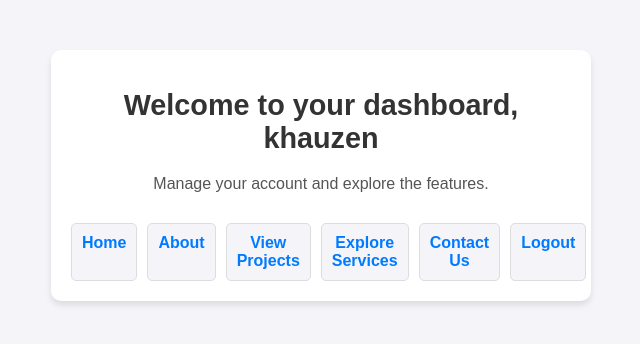
After one commit to Khauzen2/ProjectProductionSite, a Django app: page /dashboard/ in a window 1280 px wide. The commit adds this page. Shown: the top 344 px of the page, without its empty margins (319-959 px from the left). Run offline with Django 4.2, Linux system fonts and the light colour scheme; a user stored in the database is signed in.

Commit message:
adding more features to the code

```diff
--- a/api/static/css/style.css
+++ b/api/static/css/style.css
@@ -192,6 +192,12 @@ body, h1, h2, h3, p {
   }*/
 
   /* static/css/style.css */
+
+a {
+  pointer-events: auto; /* Ensure links are clickable */
+  z-index: 10; /* Adjust to make it on top */
+}
+
 
 body {
   background-color: #ffffff;
--- /dev/null
+++ b/api/static/css/users.css
@@ -0,0 +1,132 @@
+/* Global Styles */
+body {
+    background-color: #f4f4f9;
+    font-family: Arial, sans-serif;
+    color: #333;
+    margin: 0;
+    padding: 0;
+}
+
+
+/* Container Styles */
+.container,
+.dashboard-container {
+    max-width: 500px;
+    margin: 50px auto;
+    padding: 20px;
+    background-color: #ffffff;
+    border-radius: 10px;
+    box-shadow: 0 4px 6px rgba(0, 0, 0, 0.1);
+}
+
+h1 {
+    font-size: 1.8rem;
+    margin-bottom: 20px;
+    text-align: center;
+    color: #333;
+}
+
+p {
+    text-align: center;
+    margin-bottom: 20px;
+    color: #555;
+}
+
+/* Form Styles */
+form {
+    display: flex;
+    flex-direction: column;
+}
+
+form label {
+    margin-bottom: 5px;
+    font-weight: bold;
+    color: #333;
+}
+
+form input {
+    padding: 10px;
+    margin-bottom: 15px;
+    border: 1px solid #ddd;
+    border-radius: 5px;
+    font-size: 1rem;
+}
+
+form input:focus {
+    border-color: #007bff;
+    outline: none;
+    box-shadow: 0 0 4px rgba(0, 123, 255, 0.3);
+}
+
+button {
+    padding: 10px;
+    font-size: 1rem;
+    font-weight: bold;
+    background-color: #007bff;
+    color: white;
+    border: none;
+    border-radius: 5px;
+    cursor: pointer;
+    transition: background-color 0.3s;
+}
+
+button:hover {
+    background-color: #0056b3;
+}
+
+/* Links */
+a {
+    color: #007bff;
+    text-decoration: none;
+    transition: color 0.3s;
+}
+
+a:hover {
+    color: #0056b3;
+}
+
+/* Dashboard Specific Styles */
+.dashboard-header {
+    text-align: center;
+    margin-bottom: 30px;
+}
+
+.dashboard-links {
+    display: flex;
+    justify-content: space-between;
+    gap: 10px;
+}
+
+.dashboard-links a {
+    padding: 10px;
+    border: 1px solid #ddd;
+    border-radius: 5px;
+    background-color: #f4f4f9;
+    transition: background-color 0.3s, color 0.3s;
+    flex-grow: 1;
+    text-align: center;
+    font-weight: bold;
+}
+
+.dashboard-links a:hover {
+    background-color: #007bff;
+    color: white;
+    border-color: #007bff;
+}
+
+/* Responsive Styles */
+@media (max-width: 600px) {
+    .container,
+    .dashboard-container {
+        margin: 20px;
+        padding: 15px;
+    }
+
+    h1 {
+        font-size: 1.5rem;
+    }
+
+    .dashboard-links {
+        flex-direction: column;
+    }
+}
--- a/api/static/js/main.js
+++ b/api/static/js/main.js
@@ -39,4 +39,8 @@ document.addEventListener("DOMContentLoaded", function () {
     });
 });
 
+$('a').on('click', function(e) {
+    e.preventDefault(); // This stops the default action
+});
+
 console.log("JavaScript file is loaded!");
--- a/api/templates/about.html
+++ b/api/templates/about.html
@@ -27,6 +27,7 @@
             <li class="nav-item"><a class="nav-link" href="{% url 'projects' %}">Projects</a></li>
             <li class="nav-item"><a class="nav-link" href="{% url 'testimonials' %}">Testimonials</a></li>
             <li class="nav-item"><a class="nav-link" href="{% url 'contact' %}">Contact</a></li>
+            <li class="nav-item activate"><a class="nav-link" href="{% url 'dashboard' %}">{{ user.username }}'s board</a></li>
           </ul>
         </div>
       </div>
--- a/api/templates/contact.html
+++ b/api/templates/contact.html
@@ -27,6 +27,7 @@
             <li class="nav-item"><a class="nav-link" href="{% url 'projects' %}">Projects</a></li>
             <li class="nav-item"><a class="nav-link" href="{% url 'testimonials' %}">Testimonials</a></li>
             <li class="nav-item activate"><a class="nav-link" href="{% url 'contact' %}">Contact</a></li>
+            <li class="nav-item activate"><a class="nav-link" href="{% url 'dashboard' %}">{{ user.username }}'s board</a></li>
           </ul>
         </div>
       </div>
--- /dev/null
+++ b/api/templates/dashboard.html
@@ -0,0 +1,27 @@
+{% load static %}
+
+<!DOCTYPE html>
+<html lang="en">
+<head>
+    <meta charset="UTF-8">
+    <meta name="viewport" content="width=device-width, initial-scale=1.0">
+    <title>Dashboard</title>
+    <link rel="stylesheet" href="{% static 'css/users.css' %}">
+</head>
+<body>
+    <div class="dashboard-container">
+        <div class="dashboard-header">
+            <h1>Welcome to your dashboard, {{ user.username }}</h1>
+            <p>Manage your account and explore the features.</p>
+        </div>
+        <div class="dashboard-links">
+            <a href="{% url 'homepage' %}">Home</a>
+            <a href="{% url 'about' %}">About</a>
+            <a href="{% url 'projects' %}">View Projects</a>
+            <a href="{% url 'services' %}">Explore Services</a>
+            <a href="{% url 'contact' %}">Contact Us</a>
+            <a href="{% url 'homepage' %}">Logout</a>
+        </div>
+    </div>
+</body>
+</html>
--- a/api/templates/projects.html
+++ b/api/templates/projects.html
@@ -29,6 +29,7 @@
                     <li class="nav-item activate"><a class="nav-link" href="{% url 'projects' %}">Projects</a></li>
                     <li class="nav-item"><a class="nav-link" href="{% url 'testimonials' %}">Testimonials</a></li>
                     <li class="nav-item"><a class="nav-link" href="{% url 'contact' %}">Contact</a></li>
+                    <li class="nav-item activate activate"><a class="nav-link" href="{% url 'dashboard' %}">{{ user.username }}'s board</a></li>
                 </ul>
             </div>
         </div>
@@ -75,8 +76,6 @@
                 </button>
             </div>
         </div>
-        <h2 class="section-title mt-5">More Projects</h2>
-        <ul class="list-unstyled">
         <h2 class="section-title mt-5 fade-in">More Projects</h2>
         <ul class="list-unstyled fade-in">
             <li>
--- a/api/templates/services.html
+++ b/api/templates/services.html
@@ -27,6 +27,7 @@
             <li class="nav-item"><a class="nav-link" href="{% url 'projects' %}">Projects</a></li>
             <li class="nav-item"><a class="nav-link" href="{% url 'testimonials' %}">Testimonials</a></li>
             <li class="nav-item"><a class="nav-link" href="{% url 'contact' %}">Contact</a></li>
+            <li class="nav-item activate"><a class="nav-link" href="{% url 'dashboard' %}">{{ user.username }}'s board</a></li>
           </ul>
         </div>
       </div>
--- a/api/templates/testimonials.html
+++ b/api/templates/testimonials.html
@@ -30,6 +30,7 @@
             <li class="nav-item"><a class="nav-link" href="{% url 'projects' %}">Projects</a></li>
             <li class="nav-item activate"><a class="nav-link" href="{% url 'testimonials' %}">Testimonials</a></li>
             <li class="nav-item"><a class="nav-link" href="{% url 'contact' %}">Contact</a></li>
+            <li class="nav-item activate"><a class="nav-link" href="{% url 'dashboard' %}">{{ user.username }}'s board</a></li>
           </ul>
         </div>
       </div>
--- a/api/urls.py
+++ b/api/urls.py
@@ -1,22 +1,18 @@
-"""client_service_website URL Configuration
+# urls
 
-The `urlpatterns` list routes URLs to views. For more information please see:
-    https://docs.djangoproject.com/en/4.0/topics/http/urls/
-Examples:
-Function views
-    1. Add an import:  from my_app import views
-    2. Add a URL to urlpatterns:  path('', views.home, name='home')
-Class-based views
-    1. Add an import:  from other_app.views import Home
-    2. Add a URL to urlpatterns:  path('', Home.as_view(), name='home')
-Including another URLconf
-    1. Import the include() function: from django.urls import include, path
-    2. Add a URL to urlpatterns:  path('blog/', include('blog.urls'))
-"""
-from django.contrib import admin
-from django.urls import path, include
+from django.urls import path
+from api import views
+from django.contrib.auth.views import LogoutView
 
 urlpatterns = [
-    path('admin/', admin.site.urls),
-    path('', include('api.urls')),
+    path('', views.homepage, name='homepage'),
+    path('about/', views.about, name='about'),
+    path('services/', views.services, name='services'),
+    path('projects/', views.projects, name='projects'),
+    path('testimonials/', views.testimonials, name='testimonials'),
+    path('contact/', views.contact, name='contact'),
+    path('register/', views.register, name='register'),
+    path('login/', views.login_view, name='login'),
+    path('logout/', LogoutView.as_view(), name='logout'),
+    path('dashboard/', views.dashboard, name='dashboard'),  # Example protected page
 ]
--- a/api/views.py
+++ b/api/views.py
@@ -1,11 +1,54 @@
 # client_service_website/views.py
 
-from django.shortcuts import render
+from django.shortcuts import render, redirect
 import os, json
 from pathlib import Path
+# Login
+from django.contrib.auth import login, authenticate
+from django.contrib.auth.forms import AuthenticationForm
+from django.contrib.auth.decorators import login_required
+from .forms import CustomUserCreationForm, CustomAuthenticationForm
+
+from django.contrib import messages
+from .forms import RegistrationForm
+
+def register(request):
+    if request.method == "POST":
+        form = RegistrationForm(request.POST)
+        if form.is_valid():
+            print("Form is valid!")  # Debugging statement
+            form.save()
+            messages.success(request, "Account created successfully!")
+            return redirect("login")  # Redirect to login page after successful registration
+        else:
+            print("Form errors:", form.errors)  # Debugging statement
+            messages.error(request, "Please correct the errors below.")
+    else:
+        form = RegistrationForm()
+
+    context = {"form": form}
+    return render(request, "register.html", context)
+
+# Login View
+def login_view(request):
+    if request.method == 'POST':
+        form = CustomAuthenticationForm(data=request.POST)
+        if form.is_valid():
+            user = form.get_user()
+            login(request, user)
+            return redirect('dashboard')  # Redirect to homepage or dashboard
+    else:
+        form = CustomAuthenticationForm()
+    return render(request, 'login.html', {'form': form})
+
+# Protected Page Example
+@login_required
+def dashboard(request):
+    return render(request, 'dashboard.html')
 
 def homepage(request):
-    return render(request, 'homepage.html')  # Render a homepage template
+    if request.user.is_authenticated:
+        return render(request, 'homepage.html')  # Render a homepage template
 
 def about(request):
     return render(request, 'about.html')
--- a/client_service_website/urls.py
+++ b/client_service_website/urls.py
@@ -1,13 +1,22 @@
-# urls
+"""client_service_website URL Configuration
 
-from django.urls import path
-from api import views
+The `urlpatterns` list routes URLs to views. For more information please see:
+    https://docs.djangoproject.com/en/4.0/topics/http/urls/
+Examples:
+Function views
+    1. Add an import:  from my_app import views
+    2. Add a URL to urlpatterns:  path('', views.home, name='home')
+Class-based views
+    1. Add an import:  from other_app.views import Home
+    2. Add a URL to urlpatterns:  path('', Home.as_view(), name='home')
+Including another URLconf
+    1. Import the include() function: from django.urls import include, path
+    2. Add a URL to urlpatterns:  path('blog/', include('blog.urls'))
+"""
+from django.contrib import admin
+from django.urls import path, include
 
 urlpatterns = [
-    path('', views.homepage, name='homepage'),
-    path('about/', views.about, name='about'),
-    path('services/', views.services, name='services'),
-    path('projects/', views.projects, name='projects'),
-    path('testimonials/', views.testimonials, name='testimonials'),
-    path('contact/', views.contact, name='contact'),
+    path('admin/', admin.site.urls),
+    path('', include('api.urls')),
 ]
```
Also changed, not shown: api/forms.py (added, +30 -0 lines), api/templates/homepage.html (+10 -2 lines), api/templates/login.html (added, +28 -0 lines), api/templates/register.html (added, +33 -0 lines), client_service_website/settings.py (+8 -0 lines), db.sqlite3.
